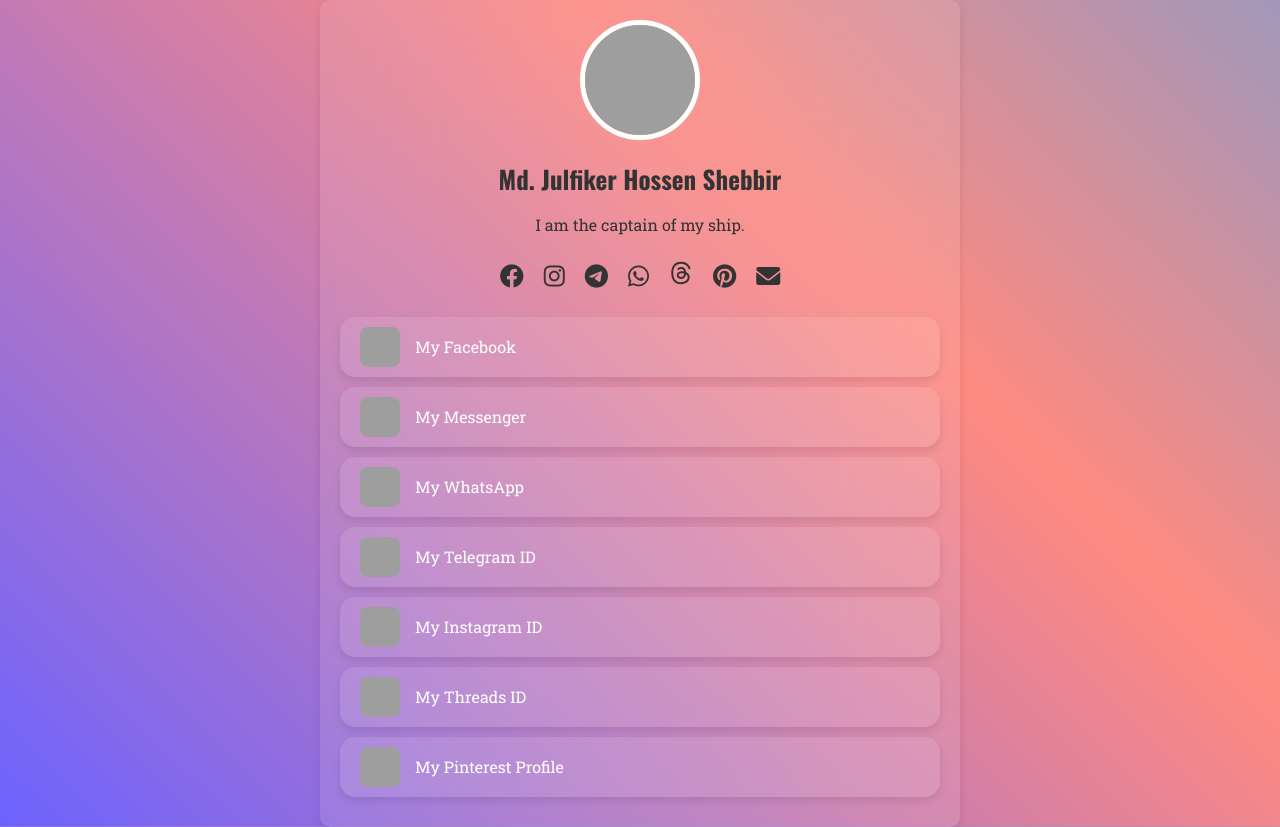
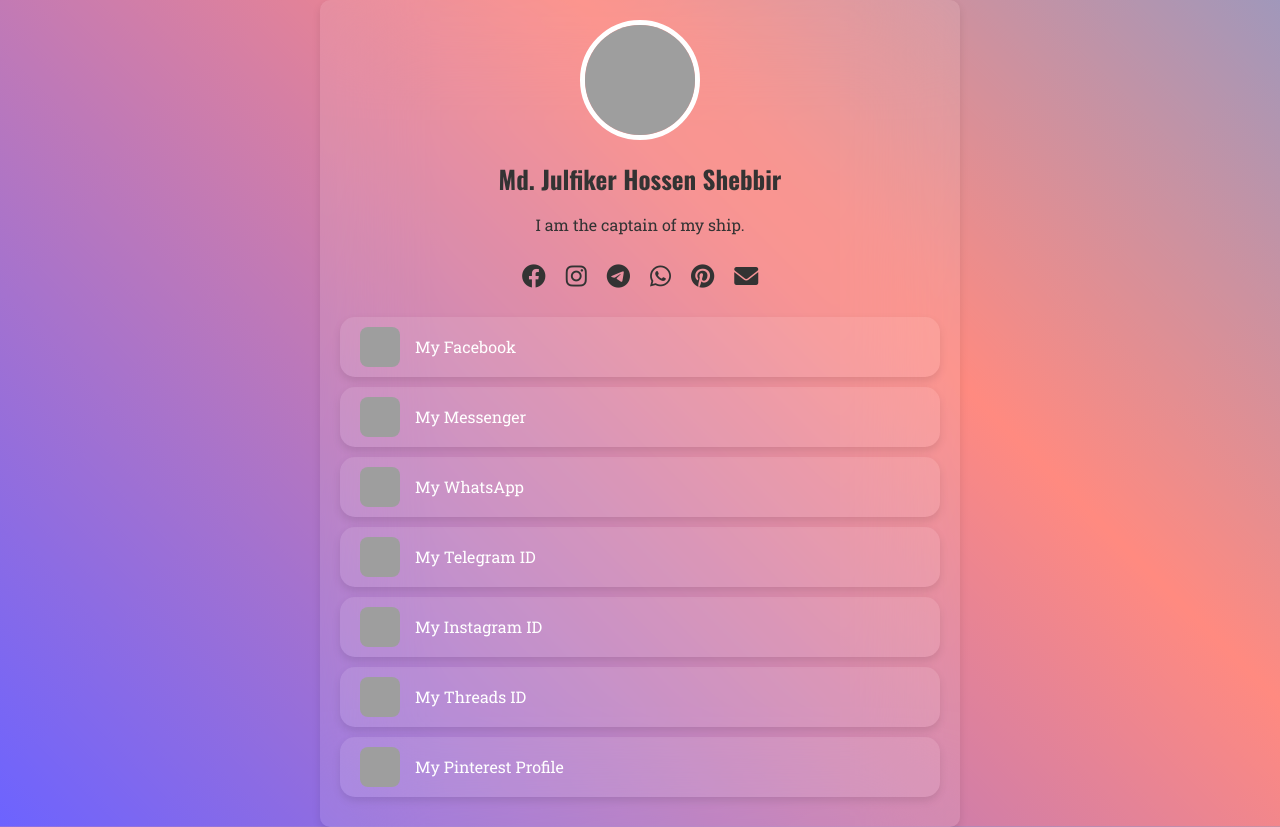
Before and after one commit to julfikerhossenshebbir/My-Site, a plain HTML site: page index.html in a window 1280 px wide. Drawn offline with nearby package versions, Linux system fonts and the light colour scheme; grey boxes are pictures that could not be loaded.

Commit message:
Update index.html

```diff
--- a/index.html
+++ b/index.html
@@ -23,11 +23,6 @@
             <a href="https://ig.jhsite.com/" target="_blank"><i class="fab fa-instagram"></i></a>
             <a href="https://t.jhsite.com/" target="_blank"><i class="fab fa-telegram"></i></a>
             <a href="https://wa.jhsite.com/" target="_blank"><i class="fab fa-whatsapp"></i></a>
-            <a href="https://th.jhsite.com/" target="_blank">
-        <svg xmlns="http://www.w3.org/2000/svg" viewBox="0 0 448 512" width="24" height="24" fill="currentColor">
-            <path d="M331.5 235.7c2.2 .9 4.2 1.9 6.3 2.8c29.2 14.1 50.6 35.2 61.8 61.4c15.7 36.5 17.2 95.8-30.3 143.2c-36.2 36.2-80.3 52.5-142.6 53h-.3c-70.2-.5-124.1-24.1-160.4-70.2c-32.3-41-48.9-98.1-49.5-169.6V256v-.2C17 184.3 33.6 127.2 65.9 86.2C102.2 40.1 156.2 16.5 226.4 16h.3c70.3 .5 124.9 24 162.3 69.9c18.4 22.7 32 50 40.6 81.7l-40.4 10.8c-7.1-25.8-17.8-47.8-32.2-65.4c-29.2-35.8-73-54.2-130.5-54.6c-57 .5-100.1 18.8-128.2 54.4C72.1 146.1 58.5 194.3 58 256c.5 61.7 14.1 109.9 40.3 143.3c28 35.6 71.2 53.9 128.2 54.4c51.4-.4 85.4-12.6 113.7-40.9c32.3-32.2 31.7-71.8 21.4-95.9c-6.1-14.2-17.1-26-31.9-34.9c-3.7 26.9-11.8 48.3-24.7 64.8c-17.1 21.8-41.4 33.6-72.7 35.3c-23.6 1.3-46.3-4.4-63.9-16c-20.8-13.8-33-34.8-34.3-59.3c-2.5-48.3 35.7-83 95.2-86.4c21.1-1.2 40.9-.3 59.2 2.8c-2.4-14.8-7.3-26.6-14.6-35.2c-10-11.7-25.6-17.7-46.2-17.8H227c-16.6 0-39 4.6-53.3 26.3l-34.4-23.6c19.2-29.1 50.3-45.1 87.8-45.1h.8c62.6 .4 99.9 39.5 103.7 107.7l-.2 .2zm-156 68.8c1.3 25.1 28.4 36.8 54.6 35.3c25.6-1.4 54.6-11.4 59.5-73.2c-13.2-2.9-27.8-4.4-43.4-4.4c-4.8 0-9.6 .1-14.4 .4c-42.9 2.4-57.2 23.2-56.2 41.8l-.1 .1z"/>
-        </svg>
-            </a>
             <a href="https://pt.jhsite.com/" target="_blank"><i class="fab fa-pinterest"></i></a>
             <a href="mailto:admin@julfikerhossenshebbir.com" target="_blank"><i class="fa-solid fa-envelope"></i></a>
             </div>
```
